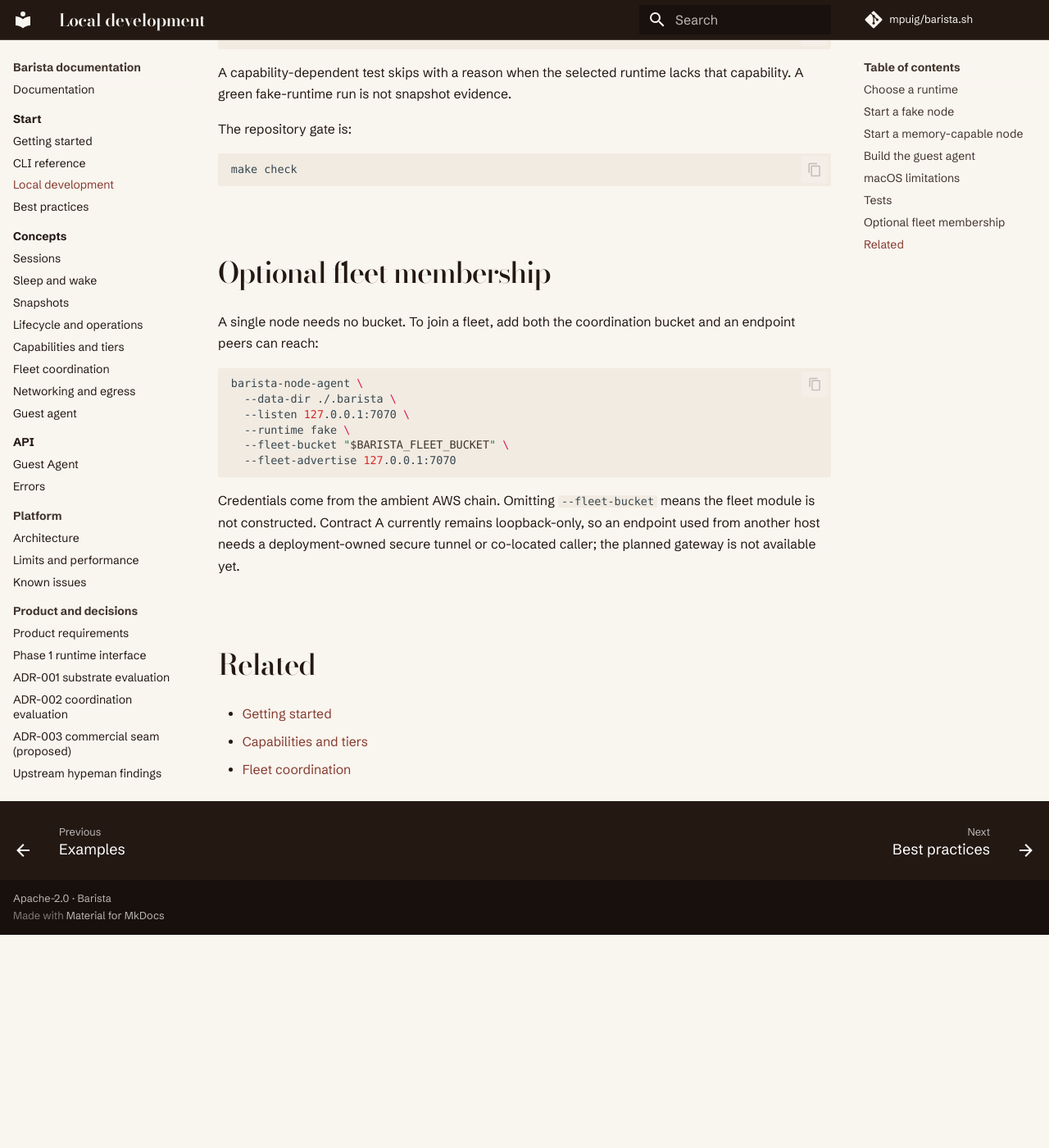
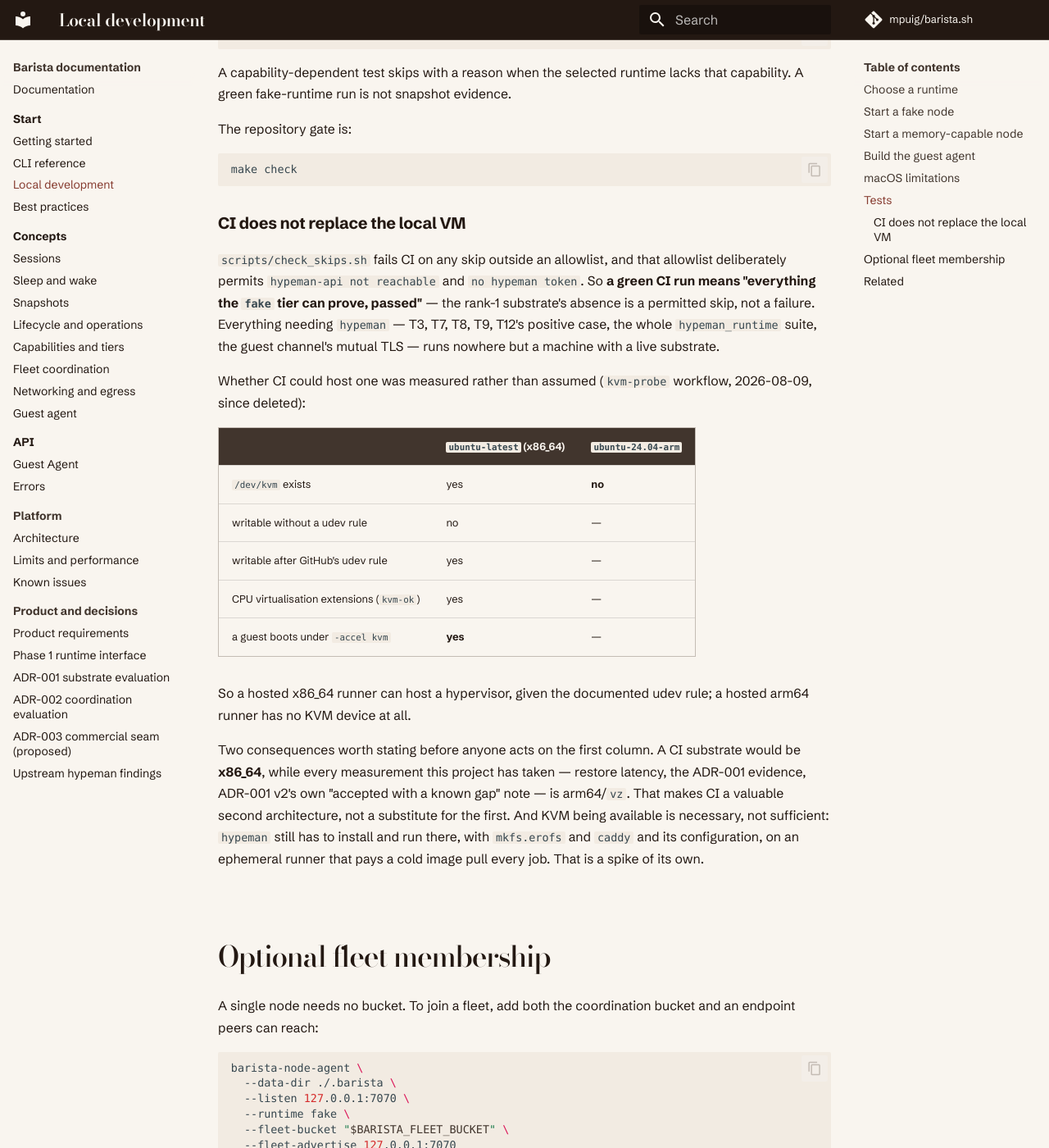
Before and after one commit to mpuig/barista.sh, an MkDocs documentation site: the page built from docs/local-development.md, in a window 1280 px wide and 1400 px high, scrolled down 2578 px. Shown: the whole window at 82% size. Built offline with MkDocs 1.6.1 and Material for MkDocs 9.7.7, drawn with Linux system fonts in a browser that asks for light colours; comment, search, counter and statistics services are not loaded; before the commit the page ends 3718 px from its top, so only the background shows below that.

Commit message:
Record what a hosted runner can host, and delete the probe
Measured 2026-08-09 with a throwaway workflow, removed here because its own
answer is now written down and a probe left lying around is a workflow someone
has to wonder about later.

  ubuntu-latest (x86_64): /dev/kvm present, not writable until GitHub's udev
  rule is applied, then writable; kvm-ok passes; a guest boots under -accel kvm.
  ubuntu-24.04-arm: no /dev/kvm at all.

So a hosted x86_64 runner can host a hypervisor and a hosted arm64 runner
cannot. Recorded in local-development.md beside the reason the question was
asked: CI's skip allowlist deliberately permits an absent substrate, so a green
CI run means 'everything the fake tier can prove, passed' and the hypeman-gated
tests run nowhere but a machine with a live substrate.

Two caveats went in with the table rather than after it. A CI substrate would be
x86_64 while every measurement this project holds is arm64/vz — a second
architecture, not a substitute. And KVM is necessary, not sufficient: hypeman
still has to install and run there, on an ephemeral runner paying a cold image
pull per job.

````diff
--- a/docs/local-development.md
+++ b/docs/local-development.md
@@ -103,6 +103,39 @@ The repository gate is:
 make check
 ```
 
+### CI does not replace the local VM
+
+`scripts/check_skips.sh` fails CI on any skip outside an allowlist, and that
+allowlist deliberately permits `hypeman-api not reachable` and `no hypeman
+token`. So **a green CI run means "everything the `fake` tier can prove,
+passed"** — the rank-1 substrate's absence is a permitted skip, not a failure.
+Everything needing `hypeman` — T3, T7, T8, T9, T12's positive case, the whole
+`hypeman_runtime` suite, the guest channel's mutual TLS — runs nowhere but a
+machine with a live substrate.
+
+Whether CI *could* host one was measured rather than assumed
+(`kvm-probe` workflow, 2026-08-09, since deleted):
+
+| | `ubuntu-latest` (x86_64) | `ubuntu-24.04-arm` |
+|---|---|---|
+| `/dev/kvm` exists | yes | **no** |
+| writable without a udev rule | no | — |
+| writable after GitHub's udev rule | yes | — |
+| CPU virtualisation extensions (`kvm-ok`) | yes | — |
+| a guest boots under `-accel kvm` | **yes** | — |
+
+So a hosted x86_64 runner can host a hypervisor, given the documented udev rule;
+a hosted arm64 runner has no KVM device at all.
+
+Two consequences worth stating before anyone acts on the first column. A CI
+substrate would be **x86_64**, while every measurement this project has taken —
+restore latency, the ADR-001 evidence, ADR-001 v2's own "accepted with a known
+gap" note — is arm64/`vz`. That makes CI a valuable *second* architecture, not a
+substitute for the first. And KVM being available is necessary, not sufficient:
+`hypeman` still has to install and run there, with `mkfs.erofs` and `caddy` and
+its configuration, on an ephemeral runner that pays a cold image pull every job.
+That is a spike of its own.
+
 ## Optional fleet membership
 
 A single node needs no bucket. To join a fleet, add both the coordination bucket
````
Also changed, not shown: 1 other file.
